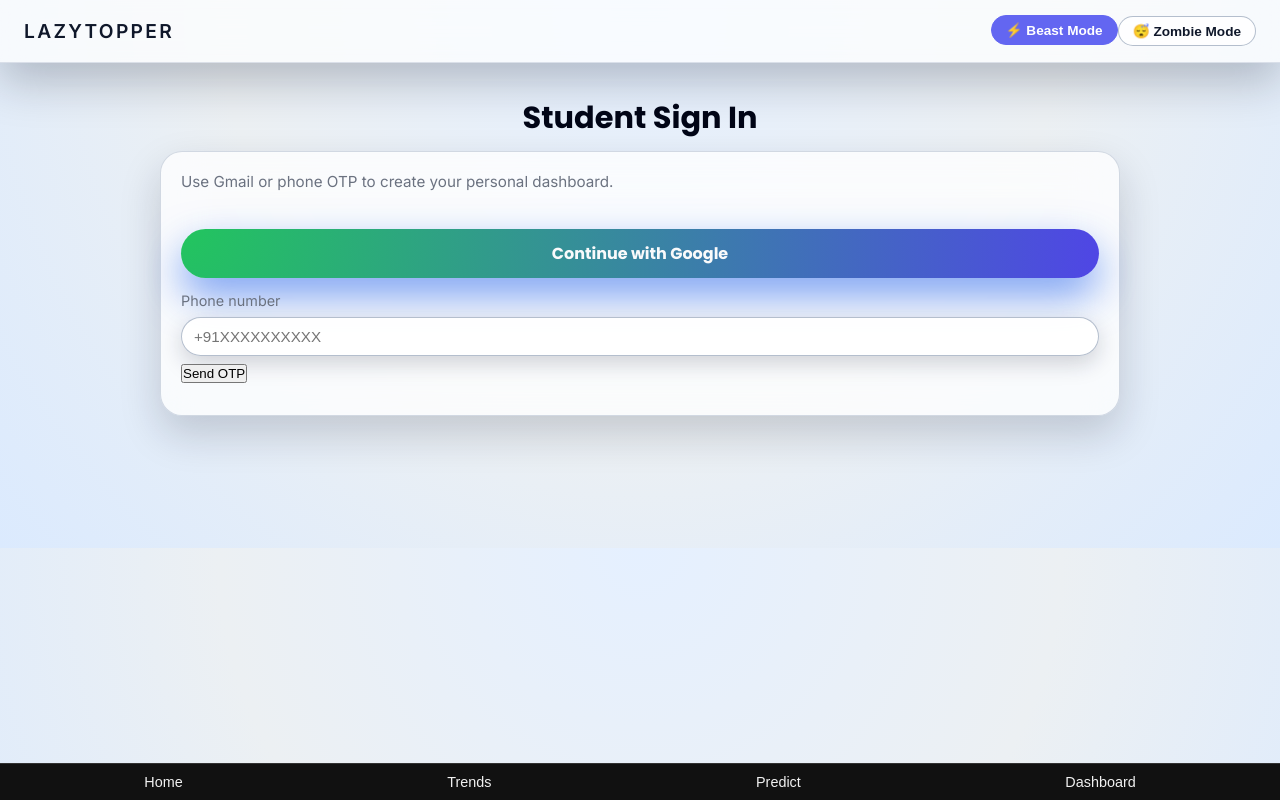
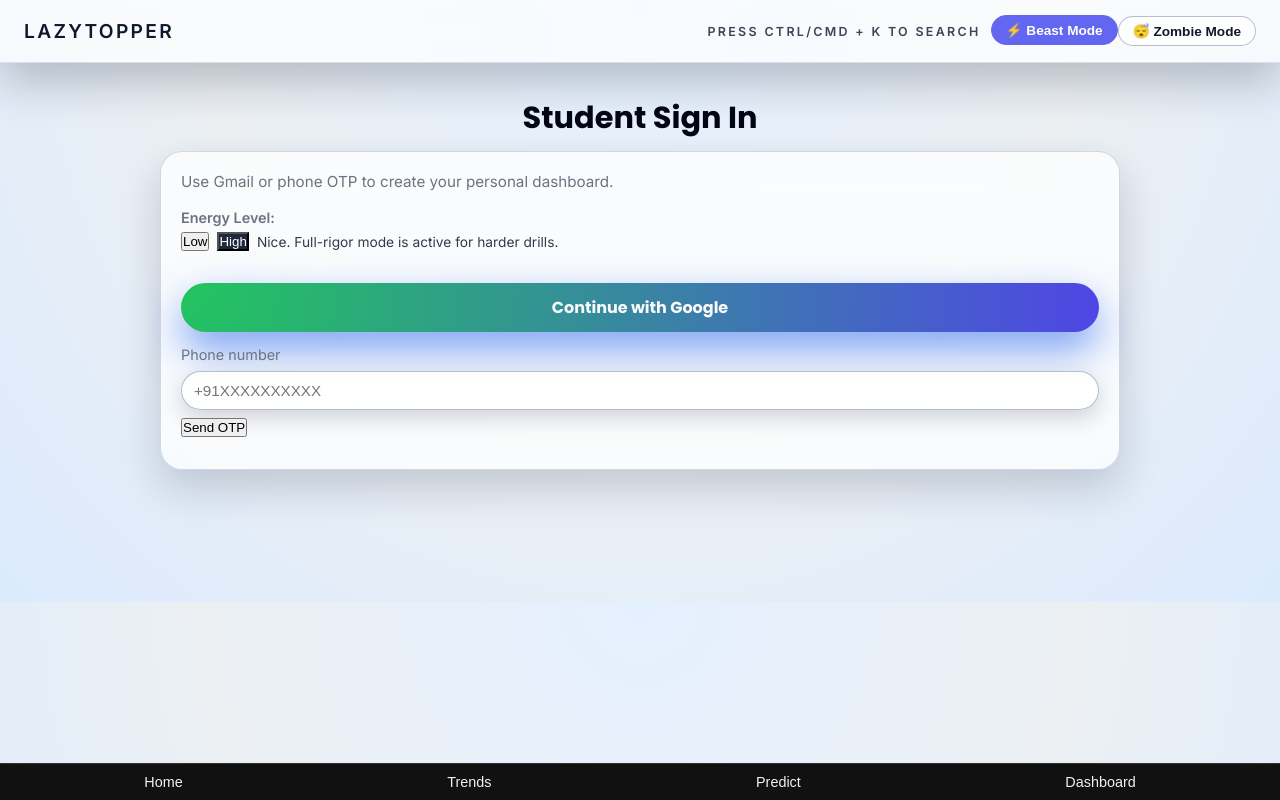
Before and after one commit to chetan-anand-hub/lazytopper, a React (Vite) app: page /login in a window 1280 px wide. Built offline with nearby package versions, Linux system fonts and the light colour scheme; no server answers.

Commit message:
Product: tighten pro-tips UX loops (login vibe, sunday wrapped unlock, primary play CTA)

```diff
--- a/src/App.tsx
+++ b/src/App.tsx
@@ -210,7 +210,10 @@ export default function App() {
       {/* Top navigation bar with brand name and vibe toggle */}
       <div className="navbar" style={{ display: 'flex', justifyContent: 'space-between', alignItems: 'center' }}>
         <span>LazyTopper</span>
-        <VibeToggle variant="navbar" />
+        <div style={{ display: "flex", alignItems: "center", gap: 10 }}>
+          <span style={{ fontSize: "0.78rem", opacity: 0.8 }}>Press Ctrl/Cmd + K to search</span>
+          <VibeToggle variant="navbar" />
+        </div>
       </div>
       {/* Command palette overlay */}
       <CommandPalette
--- a/src/pages/Dashboard.tsx
+++ b/src/pages/Dashboard.tsx
@@ -505,6 +505,13 @@ export default function Dashboard() {
             </span>
           </div>
           <div className="focus-cta-row" style={{ marginTop: 12 }}>
+            <button
+              className="cta-btn"
+              style={{ fontWeight: 800, minWidth: 220 }}
+              onClick={() => navigate(`/daily-mix/${gradeNum}/${planRecord.subject}?topic=${encodeURIComponent(weakestTopicKey)}`)}
+            >
+              Play {mixTitle}
+            </button>
             <button className="cta-btn small" onClick={() => navigate(`/daily-mix/${gradeNum}/${planRecord.subject}?topic=${encodeURIComponent(weakestTopicKey)}`)}>
               Play Mix
             </button>
--- a/src/pages/Login.tsx
+++ b/src/pages/Login.tsx
@@ -1,6 +1,7 @@
 import { useEffect, useMemo, useState } from "react";
 import { useLocation, useNavigate } from "react-router-dom";
 import { useAuth } from "../context/AuthContext";
+import { useVibeMode } from "../context/vibeModeContext";
 
 type LocationState = { from?: string };
 
@@ -16,6 +17,7 @@ function normalizePhone(raw: string): string {
 export default function Login() {
   const navigate = useNavigate();
   const location = useLocation();
+  const { mode, setMode } = useVibeMode();
   const { user, firebaseReady, signInWithGoogle, sendPhoneOtp, verifyPhoneOtp, continueLocalSession } = useAuth();
   const [phone, setPhone] = useState("");
   const [otp, setOtp] = useState("");
@@ -82,6 +84,32 @@ export default function Login() {
       <h2 className="title center">Student Sign In</h2>
       <div className="card">
         <p className="subtitle">Use Gmail or phone OTP to create your personal dashboard.</p>
+        <div style={{ marginTop: 10, marginBottom: 12 }}>
+          <label style={{ fontWeight: 700 }}>Energy Level:</label>
+          <div style={{ marginTop: 6, display: "flex", gap: 8, alignItems: "center", flexWrap: "wrap" }}>
+            <button
+              type="button"
+              className="pill-btn"
+              style={{ background: mode === "zombie" ? "#1e293b" : undefined, color: mode === "zombie" ? "#fff" : undefined }}
+              onClick={() => setMode("zombie")}
+            >
+              Low
+            </button>
+            <button
+              type="button"
+              className="pill-btn"
+              style={{ background: mode === "beast" ? "#1e293b" : undefined, color: mode === "beast" ? "#fff" : undefined }}
+              onClick={() => setMode("beast")}
+            >
+              High
+            </button>
+            <span style={{ fontSize: "0.86rem", opacity: 0.85 }}>
+              {mode === "zombie"
+                ? "Got it. Let's just do 10 mins of light revision today. No heavy lifting."
+                : "Nice. Full-rigor mode is active for harder drills."}
+            </span>
+          </div>
+        </div>
 
         {firebaseReady ? (
           <>
--- a/src/pages/WeeklyWrappedPage.tsx
+++ b/src/pages/WeeklyWrappedPage.tsx
@@ -25,6 +25,8 @@ export default function WeeklyWrappedPage() {
   // Compute the date range for the past 7 days
   const [end] = useState(() => Date.now());
   const start = end - 7 * 24 * 60 * 60 * 1000;
+  const isSunday = useMemo(() => new Date(end).getDay() === 0, [end]);
+  const [showEarly, setShowEarly] = useState(false);
 
   // Load all attempts in this interval
   const attempts = useMemo(() => getAttempts({ start, end }), [start, end]);
@@ -57,6 +59,16 @@ export default function WeeklyWrappedPage() {
           No study data for the past week yet. Practise some questions to see your
           progress!
         </p>
+      ) : !isSunday && !showEarly ? (
+        <div className="card">
+          <h3>Weekly Recap unlocks on Sunday</h3>
+          <p style={{ marginTop: 8, opacity: 0.85 }}>
+            Keep going. Your complete wrapped story unlocks on Sunday for a full weekly snapshot.
+          </p>
+          <button className="pill-btn" style={{ marginTop: 10 }} onClick={() => setShowEarly(true)}>
+            Preview now
+          </button>
+        </div>
       ) : (
         <div>
           <div
```
